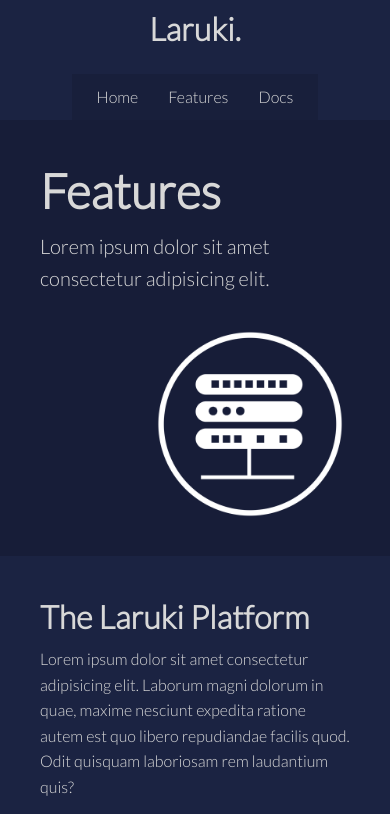
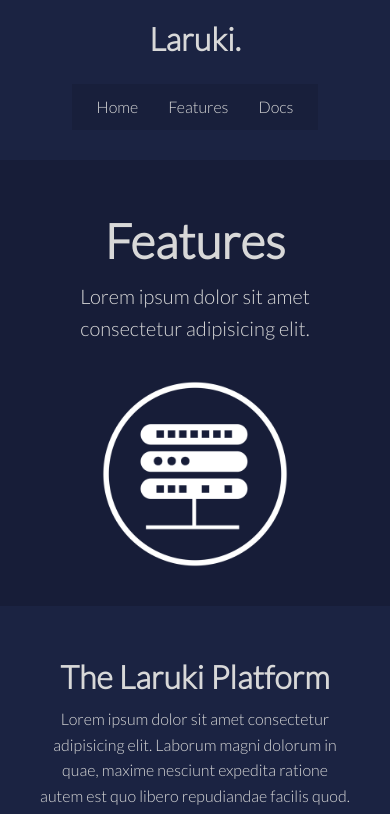
Before and after one commit to adamskys/loruki-tutorial, a plain HTML site: page features.html in a window 390 px wide. Shown: the top 814 px of the page. Drawn offline with Linux system fonts and the light colour scheme.

Commit message:
Added media queries

```diff
--- a/css/style.css
+++ b/css/style.css
@@ -336,7 +336,9 @@ input:-webkit-autofill:active {
     .showcase .grid,
     .stats .grid,
     .cli .grid,
-    .cloud .grid {
+    .cloud .grid,
+    .features-main .grid,
+    .docs-main .grid {
         grid-template-columns: 1fr;
         grid-template-rows: 1fr;
     }
@@ -347,7 +349,7 @@ input:-webkit-autofill:active {
 
     .showcase-text {
         text-align: center;
-        margin-top: 80px;
+        margin-top: 60px;
     }
 
     .showcase-form {
@@ -381,13 +383,33 @@ input:-webkit-autofill:active {
         grid-column-end: 3;
         justify-self: center;
     }
+
+    .features-head,
+    .features-sub-head,
+    .docs-head {
+        text-align: center;
+    }
+
+    .features-head img,
+    .features-sub-head img,
+    .docs-head img {
+        justify-self: center;
+    }
 }
 
 /* Mobile */
 
 @media(max-width: 500px) {
+    body {
+        background-color: var(--primary-color);
+    }
+
+    h1 {
+        margin-top: 20px;
+    }
+
     .navbar {
-        height: 120px;
+        height: 140px;
     }
 
     .navbar .flex {
@@ -420,4 +442,14 @@ input:-webkit-autofill:active {
         justify-self: center;
     }
 
+    .features-head,
+    .docs-head {
+        margin-top: 20px;
+    }
+
+    .features-main .grid>*:first-child,
+    .features-main .grid>*:nth-child(2) {
+        grid-column: 1;
+    }
+
 }
```
